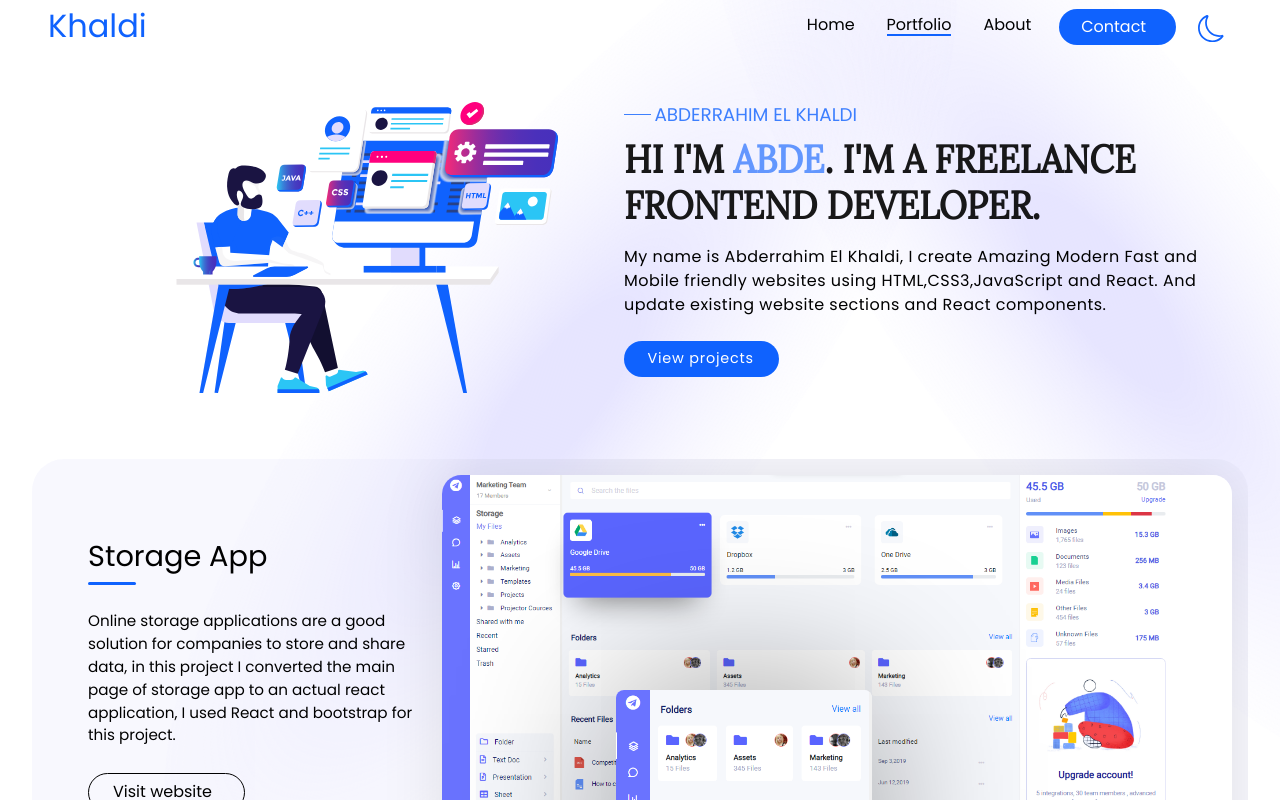
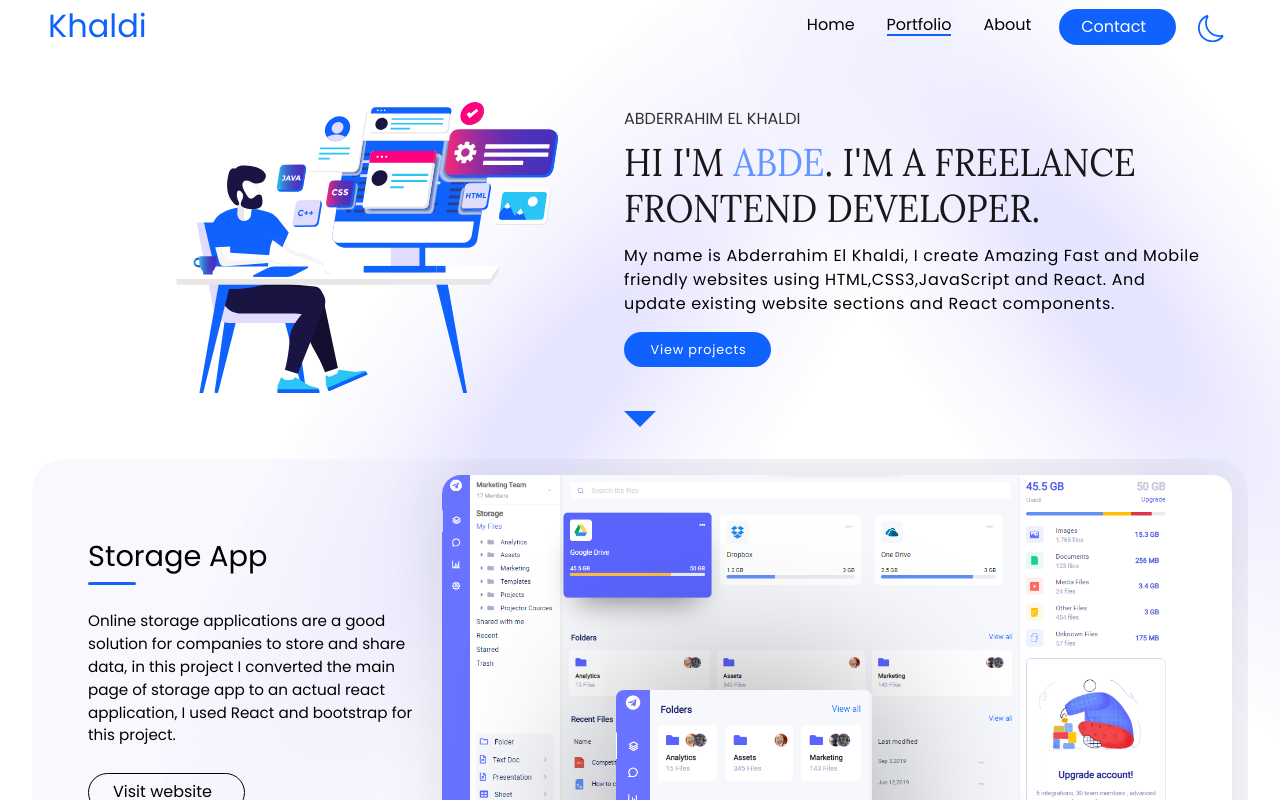
Before and after one commit to devkhaldi/portfolio, a React (Create React App) app: page /portfolio in a window 1280 px wide. Shown: the top 800 px of the page. Built offline with nearby package versions, Linux system fonts and the light colour scheme.

Commit message:
fix style

```diff
--- a/src/App.css
+++ b/src/App.css
@@ -51,7 +51,7 @@
   --black: #fff;
   --text-1: rgb(195, 208, 230);
   --text-2: #fff;
-  --navbar-bg: rgba(0, 0, 0, 0.7);
+  --navbar-bg: rgb(0, 0, 0);
   --side-navbar-bg: #111;
   --side-navbar-bg-active: #222;
   --form-input-bg: rgba(40, 40, 40, 0.5);
--- a/src/components/Navbar.css
+++ b/src/components/Navbar.css
@@ -22,9 +22,6 @@ nav {
   left: 2%;
   top: 0;
   border-radius: 3rem;
-}
-.nav-on-scroll:hover {
-  box-shadow: 0 0 1rem rgba(0, 0, 0, 0.2);
 }
 
 nav .menu-icon {
--- a/src/components/Project.css
+++ b/src/components/Project.css
@@ -35,14 +35,11 @@
 
 .project .project-info .btns .btn:nth-child(1) {
   background: transparent;
-  border: 0.16rem solid var(--black);
+  border: 0.05rem solid var(--black);
   color: var(--black);
   padding: 0.4rem 1.5rem;
   margin-right: 0.3rem;
   transition: all 0.5s;
-}
-.light-mode .project-info .btns .btn:nth-child(1) {
-  border: 0.1rem solid var(--black);
 }
 
 .project .project-info p {
--- a/src/home/Hero.css
+++ b/src/home/Hero.css
@@ -51,7 +51,7 @@
   max-width: 78rem;
 }
 .hero .hero-text .text-content {
-  padding-top: 3rem;
+  padding-top: 3.4rem;
   padding-left: 4rem;
 }
 .hero .hero-text .text-content .name {
@@ -98,7 +98,7 @@
   /* -webkit-text-stroke-color: var(--primary-color); */
 }
 .hero .hero-text p {
-  margin-top: 1.5rem;
+  margin-top: 1rem;
   width: 95%;
   color: var(--text-1);
   font-size: 1rem;
@@ -109,9 +109,6 @@
   transition: all 1s;
 }
 
-.hero .hero-buttons {
-  margin-top: 1.5rem;
-}
 .hero .hero-buttons .btn {
   font-size: 0.8rem;
   font-weight: 400;
@@ -158,10 +155,10 @@
   flex-direction: column;
   align-items: center;
   height: 23rem;
-  margin: 0 1rem;
+  margin: 0 0.4rem;
   transition: all 1000ms;
   border-radius: 1rem;
-  box-shadow: 0 0 2rem rgba(0, 0, 0, 0.07);
+  box-shadow: 0 0 0.1rem rgba(0, 0, 0, 0.07);
 }
 
 .dark-mode .hero .card {
--- a/src/home/Projects.css
+++ b/src/home/Projects.css
@@ -32,7 +32,7 @@
 }
 .projects .btn-container .btn {
   background: transparent;
-  border: 0.16rem solid var(--black);
+  border: 0.05rem solid var(--black);
   color: var(--black);
   margin: auto;
   margin-top: 2rem;
--- a/src/portfolio/Hero.js
+++ b/src/portfolio/Hero.js
@@ -26,7 +26,7 @@ const Hero = () => {
   }, [])
 
   return (
-    <section id='portfolio-hero' className='portfolio-hero '>
+    <section id='portfolio-hero' className='hero '>
       <img src={ellipse1} className='ellipse1' id='ellipse1' alt='ellipse1' />
       <img src={ellipse1} className='ellipse2' id='ellipse2' alt='ellipse2' />
       {/* <img src={ellipse1} className='ellipse3' id='ellipse3' alt='ellipse3' /> */}
@@ -36,16 +36,15 @@ const Hero = () => {
         </div>
         <div className='text-content' data-aos='fade-down'>
           <div className='name'>
-            <div className='name-line'></div>
             <span>Abderrahim El khaldi</span>
           </div>
           <h1>
             Hi i'm <span>Abde</span>. I'm a Freelance FrontEnd developer.
           </h1>
           <p>
-            My name is Abderrahim El Khaldi, I create Amazing Modern Fast and
-            Mobile friendly websites using HTML,CSS3,JavaScript and React. And
-            update existing website sections and React components.
+            My name is Abderrahim El Khaldi, I create Amazing Fast and Mobile
+            friendly websites using HTML,CSS3,JavaScript and React. And update
+            existing website sections and React components.
           </p>
           <div className='hero-buttons'>
             <Link className='btn' exact to='/portfolio'>
```
